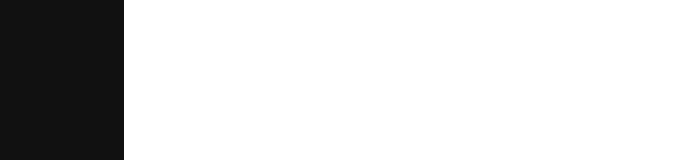
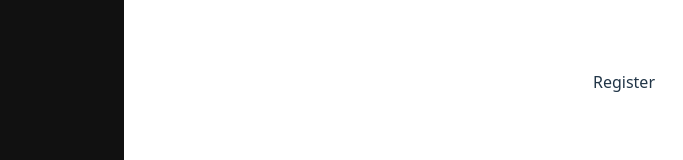
Before and after one commit to oli4406/amelia-earhart-chatbot, a React (Vite) app: page /register in a window 1280 px wide. Before the commit this address had no page. Shown: the part 318-478 px from the top of the page, without its empty margins (16-699 px from the left). Built offline with nearby package versions, Linux system fonts and the light colour scheme.

Commit message:
created login and register page, updated routing

```diff
--- a/src/App.jsx
+++ b/src/App.jsx
@@ -2,6 +2,9 @@
 import Home from './Home.jsx'
 import ChatPage from './ChatPage.jsx'
 import History from './History.jsx'
+import Login from './Login.jsx'
+import Register from './Register.jsx'
+
 
 export default function App() {
   return (
@@ -9,6 +12,8 @@
       <Route index element={<Home />} />
       <Route path="/chat" element={<ChatPage />} />
       <Route path="/history" element={<History />} />
+      <Route path="/login" element={<Login />} />
+      <Route path="/register" element={<Register />} />
     </Routes>
   )
 }
--- /dev/null
+++ b/src/Login.jsx
@@ -0,0 +1,10 @@
+import {useState} from 'react'
+import {Link, useNavigate} from 'react-router-dom'
+
+
+// harry watson will be working on this file next
+export default function Login(){
+    return(
+        <div>Login</div>
+    )
+}
--- /dev/null
+++ b/src/Register.jsx
@@ -0,0 +1,5 @@
+export default function Register(){
+    return(
+        <div>Register</div>
+    )
+}
```
